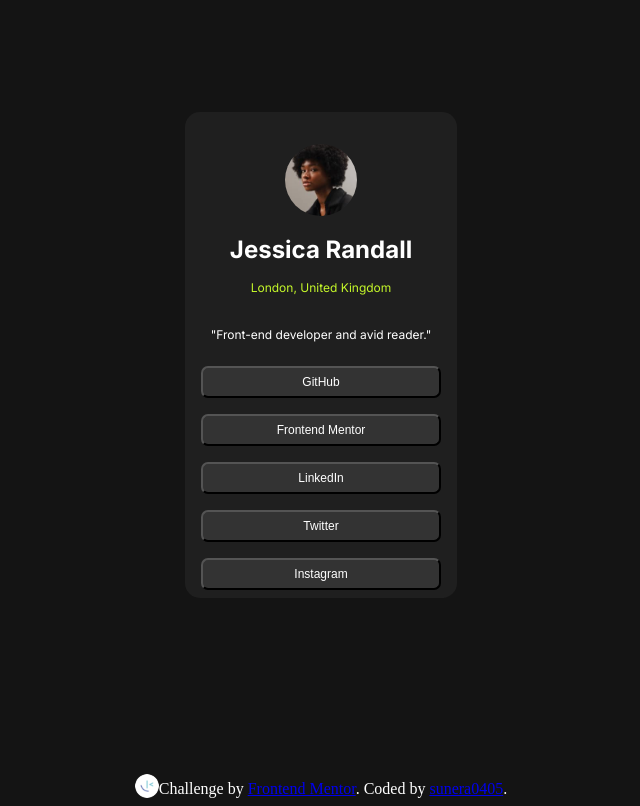
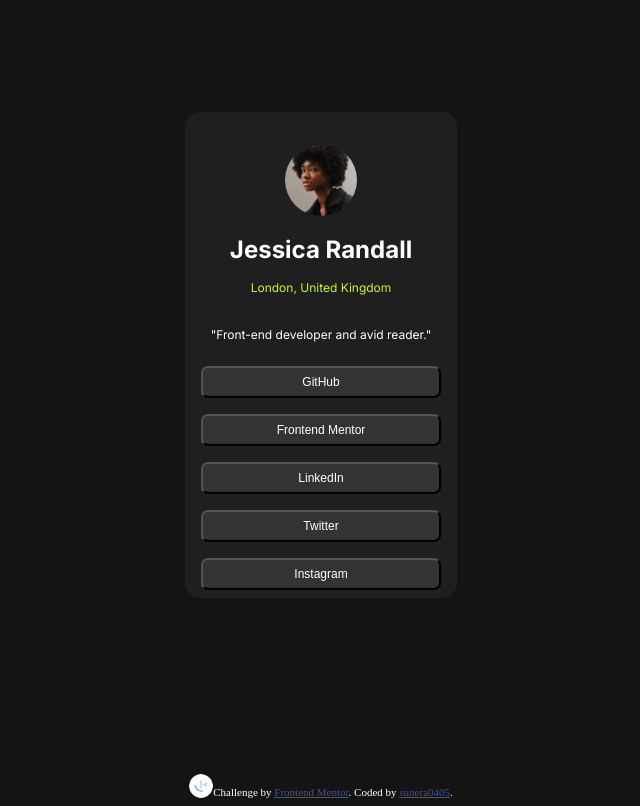
Before and after one commit to sunera0405/social-profile, a plain HTML site: page index.html in a window 1280 px wide. Shown: the whole page, without its empty margins (319-959 px from the left). Drawn offline with Linux system fonts and the light colour scheme.

Commit message:
Update style.css

```diff
--- a/style.css
+++ b/style.css
@@ -93,8 +93,9 @@ body{
 
 .attribution{
     display: flex;
-
     margin-top: 10rem;
+    font-size: 11px;
+    text-align: center;
 
 }
 .attribution img{
@@ -103,3 +104,6 @@ body{
 .attribution p{
     align-self:flex-end;
 }
+.attribution a{
+    color:hsl(228,45%,44%);}
+}
```
